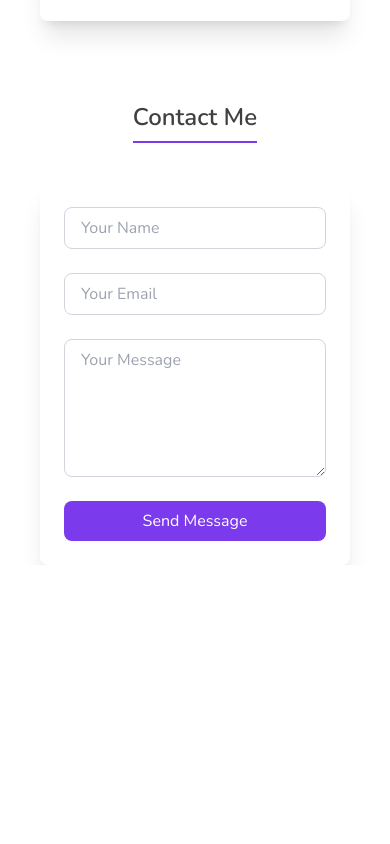
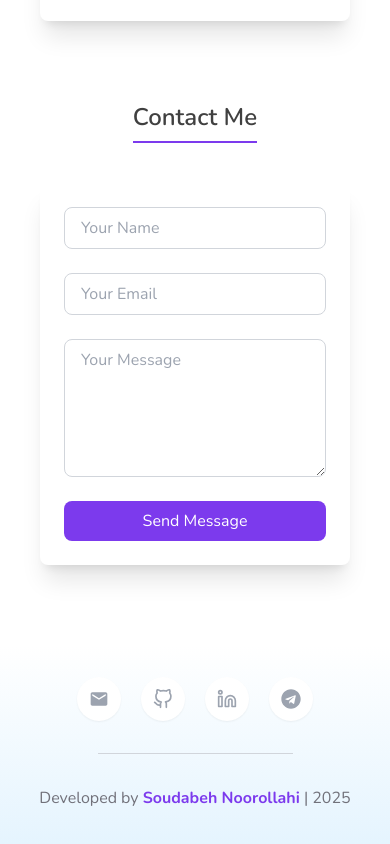
Before and after one commit to Soudabeh-Noorollahi/My-Portfolio, a React (Vite) app: page / in a window 390 px wide. Shown: the part 7049-7893 px from the top of the page. Before the commit the page ends 7614 px from the top, so only its background shows below. Built offline with nearby package versions, Linux system fonts and the light colour scheme.

Commit message:
add responsive animated Footer with social media links and attribution

```diff
--- a/src/App.jsx
+++ b/src/App.jsx
@@ -5,6 +5,7 @@ import Skills from "./components/modules/Skills";
 import Projects from "./components/modules/Projects";
 import ProfessionalExperience from "./components/modules/ProfessionalExperience";
 import ContactMe from "./components/modules/ContactMe";
+import Footer from "./components/modules/Footer";
 
 function App() {
   return (
@@ -16,6 +17,7 @@ function App() {
       <Projects/>
       <ProfessionalExperience/>
       <ContactMe/>
+      <Footer/>
     </div>
   );
 }
--- /dev/null
+++ b/src/components/modules/Footer.jsx
@@ -0,0 +1,66 @@
+// eslint-disable-next-line no-unused-vars
+import { motion } from "framer-motion";
+import { FaTelegram } from "react-icons/fa";
+import { FiGithub, FiLinkedin } from "react-icons/fi";
+import { MdEmail } from "react-icons/md";
+
+const socialLinks = [
+  {
+    id: 1,
+    icon: <MdEmail />,
+    url: "mailto:s.nourollahii@gmail.com",
+  },
+  {
+    id: 2,
+    icon: <FiGithub />,
+    url: "https://github.com/Soudabeh-Noorollahi",
+  },
+  {
+    id: 3,
+    icon: <FiLinkedin />,
+    url: "https://linkedin.com/in/soudabeh-noorollahi",
+  },
+  {
+    id: 4,
+    icon: <FaTelegram />,
+    url: "https://t.me/Soudabehnrl",
+  },
+];
+
+function Footer() {
+  return (
+    <motion.footer
+      className="w-full mt-20 py-8 bg-gradient-to-t from-sky-100 flex flex-col items-center"
+      initial={{ opacity: 0, y: 100 }}
+      whileInView={{ opacity: 1, y: 0 }}
+      transition={{ duration: 0.6 }}
+    >
+      <motion.div
+        className="flex gap-5 mb-4"
+        initial={{ opacity: 0, y: 30 }}
+        whileInView={{ opacity: 1, y: 0 }}
+        transition={{ duration: 0.6, delay: 0.3 }}
+      >
+        {socialLinks.map((link) => (
+          <a
+            key={link.id}
+            href={link.url}
+            target="_blank"
+            rel="noopener noreferrer"
+            className="text-gray-400 hover:text-violet-600 bg-white rounded-full p-3 shadow-sm hover:shadow-md transition-all"
+          >
+            <i className="text-xl">{link.icon}</i>
+          </a>
+        ))}
+      </motion.div>
+      <div className="w-1/2 h-px bg-gray-300 my-4" />
+      <a href="#" className="mx-auto mb-10 mt-4 text-zinc-500">
+        Developed by{" "}
+        <strong className="text-violet-600 ">Soudabeh Noorollahi</strong> |{" "}
+        {new Date().getFullYear()}
+      </a>
+    </motion.footer>
+  );
+}
+
+export default Footer;
--- a/src/components/modules/Introduction.jsx
+++ b/src/components/modules/Introduction.jsx
@@ -78,7 +78,7 @@ function Introduction() {
         </motion.li>
 
         <motion.li variants={container(0.8)} initial="hidden" animate="visible">
-          <a href="#">
+          <a href="https://t.me/Soudabehnrl">
             <FaTelegram className="h-5 w-5 text-neutral-700 hover:text-blue-800" />
           </a>
         </motion.li>
```
